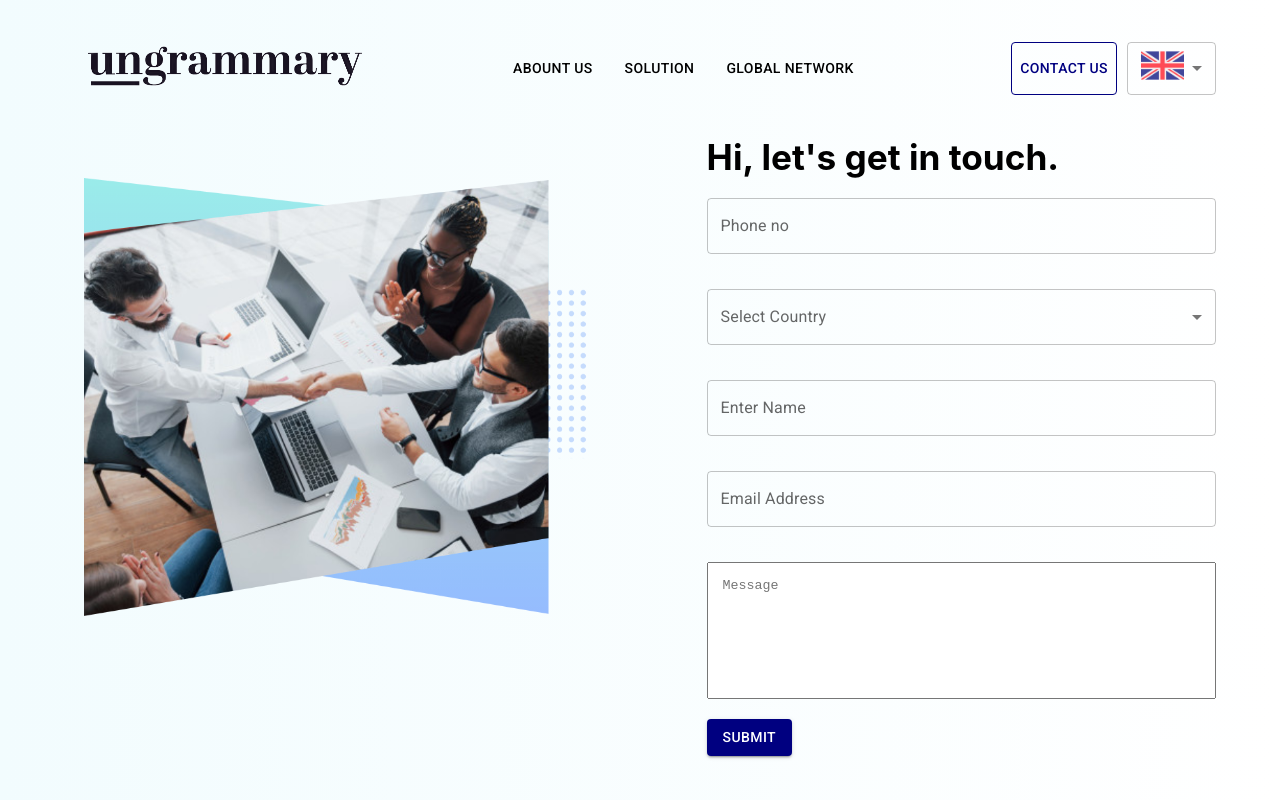
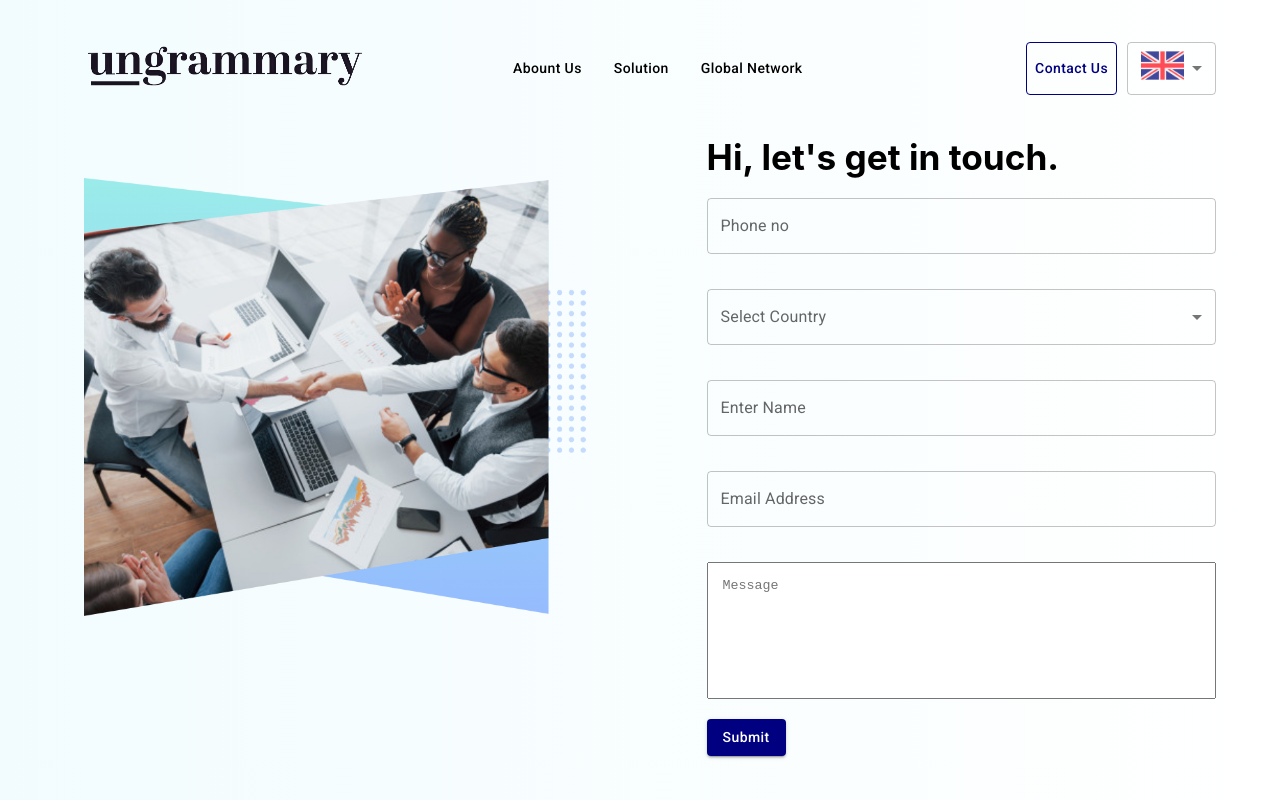
Before and after one commit to rahulyadav96/ungrammary, a React (Create React App) app: page / in a window 1280 px wide. Built offline with nearby package versions, Linux system fonts and the light colour scheme.

Commit message:
button text Transform

```diff
--- a/src/components/Main.jsx
+++ b/src/components/Main.jsx
@@ -10,7 +10,8 @@ const useStyle = makeStyles({
         backgroundColor:"navy !important",
         color:"#ffffff",
         marginTop:"20px !important",
-        borderRadius:"none !important"
+        borderRadius:"none !important",
+        textTransform:"capitalize !important"
     },
     span:{
         float:"right",
--- a/src/components/Navbar.jsx
+++ b/src/components/Navbar.jsx
@@ -9,7 +9,11 @@ const useStyle = makeStyles({
    contactButton:{
         color:"navy !important",
         borderColor:"navy !important",
-        padding:"5px 8px !important"
+        padding:"5px 8px !important",
+       textTransform:"capitalize !important"
+   },
+   navBtn:{
+    textTransform:"capitalize !important"
    },
 
    langSelection:{
@@ -36,9 +40,9 @@ export const Navbar = ()=>{
              </div>
              <div className="nav-middle">
 
-                 <Button variant='string'>Abount Us</Button>
-                 <Button variant='string'>Solution</Button>
-                 <Button variant='string'>Global Network</Button>
+                 <Button variant='string' className={classes.navBtn}>Abount Us</Button>
+                 <Button variant='string' className={classes.navBtn}>Solution</Button>
+                 <Button variant='string' className={classes.navBtn}>Global Network</Button>
              </div>
              <div className="nav-right">
                  <Button variant='outlined' className={classes.contactButton}>Contact us</Button>
```
